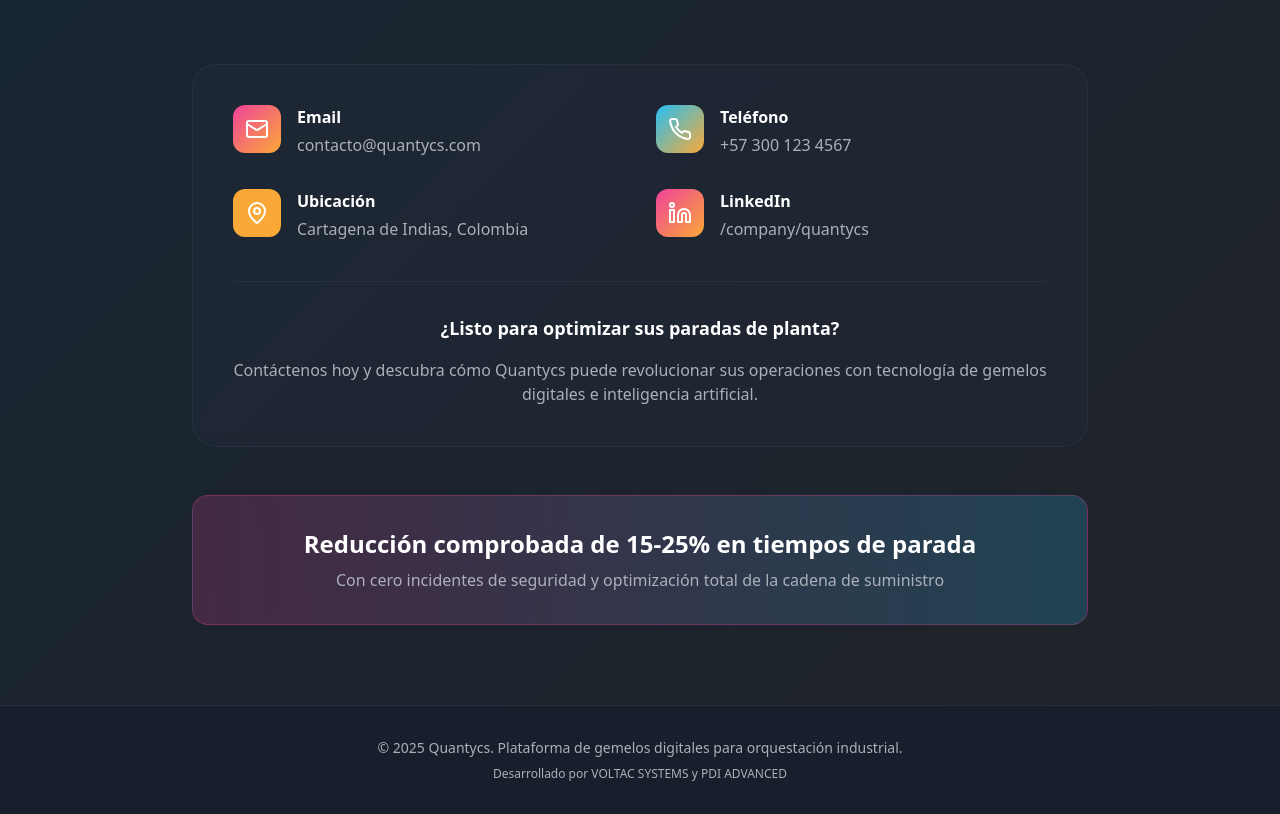
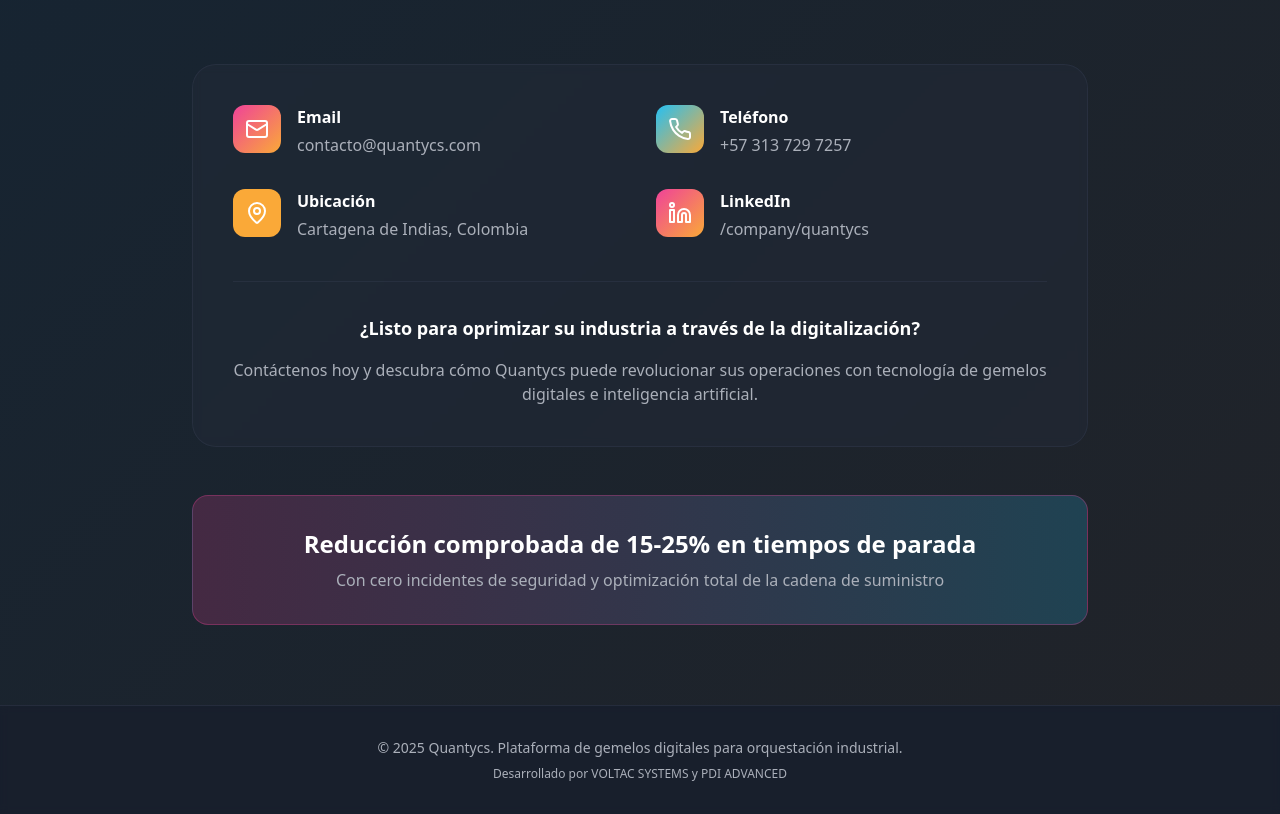
Before and after one commit to CMejiaVergel/quantycs-web, a React (Vite) app: page / in a window 1280 px wide. Shown: the part 6664-7478 px from the top of the page. Built offline with nearby package versions, Linux system fonts and the light colour scheme; the HTML template or start-up script is replaced by a standard one.

Commit message:
Update contact information and headline

```diff
--- a/src/components/Contact.tsx
+++ b/src/components/Contact.tsx
@@ -36,8 +36,8 @@ const Contact = () => {
                 </div>
                 <div>
                   <h3 className="font-semibold mb-1">Teléfono</h3>
-                  <a href="tel:+573001234567" className="text-muted-foreground hover:text-primary transition-colors">
-                    +57 300 123 4567
+                  <a href="tel:+573137297257" className="text-muted-foreground hover:text-primary transition-colors">
+                    +57 313 729 7257
                   </a>
                 </div>
               </div>
@@ -69,7 +69,7 @@ const Contact = () => {
 
             <div className="mt-10 pt-8 border-t border-border/50 text-center">
               <p className="text-lg mb-4 font-semibold">
-                ¿Listo para optimizar sus paradas de planta?
+                ¿Listo para oprimizar su industria a través de la digitalización?
               </p>
               <p className="text-muted-foreground">
                 Contáctenos hoy y descubra cómo Quantycs puede revolucionar sus operaciones
```
